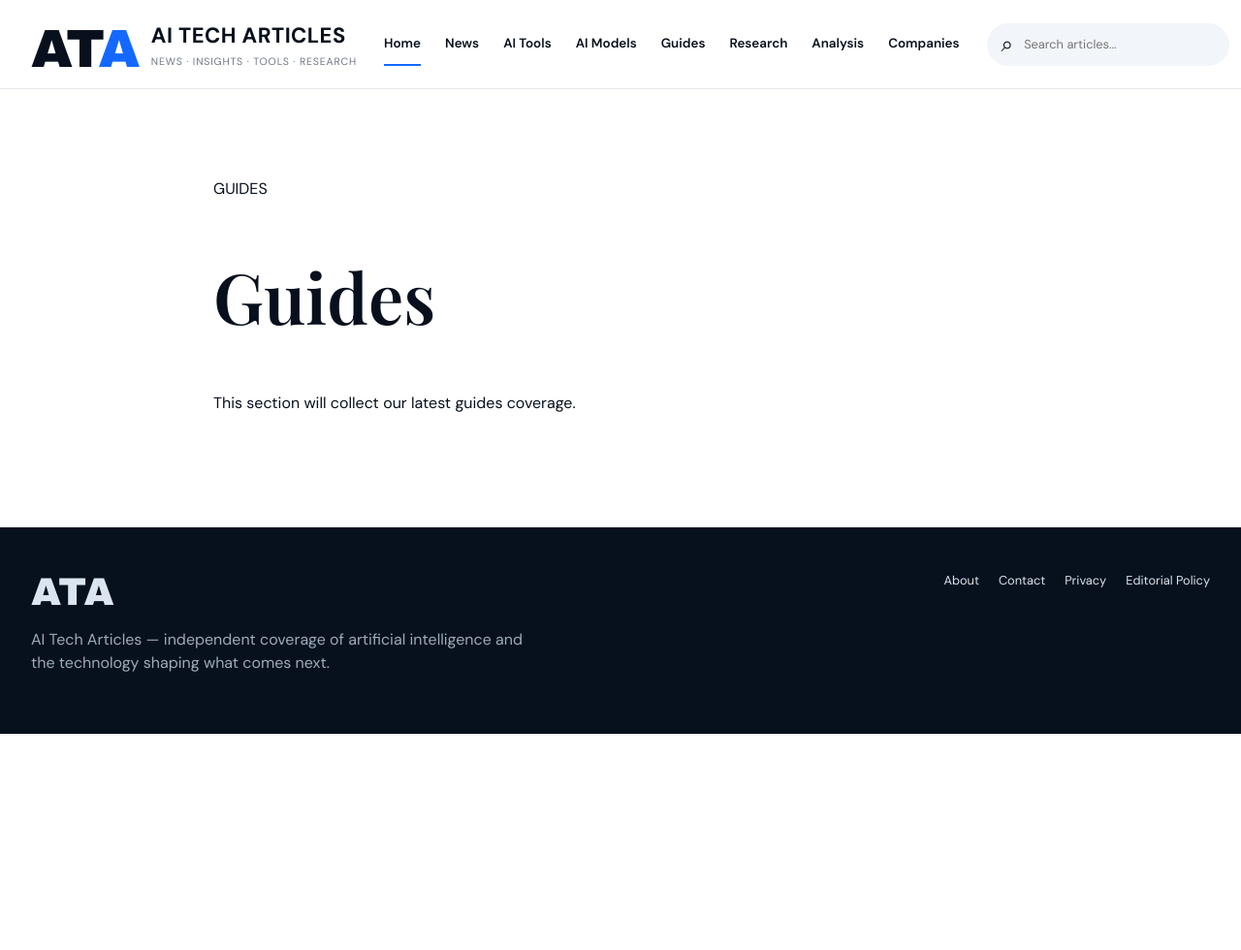
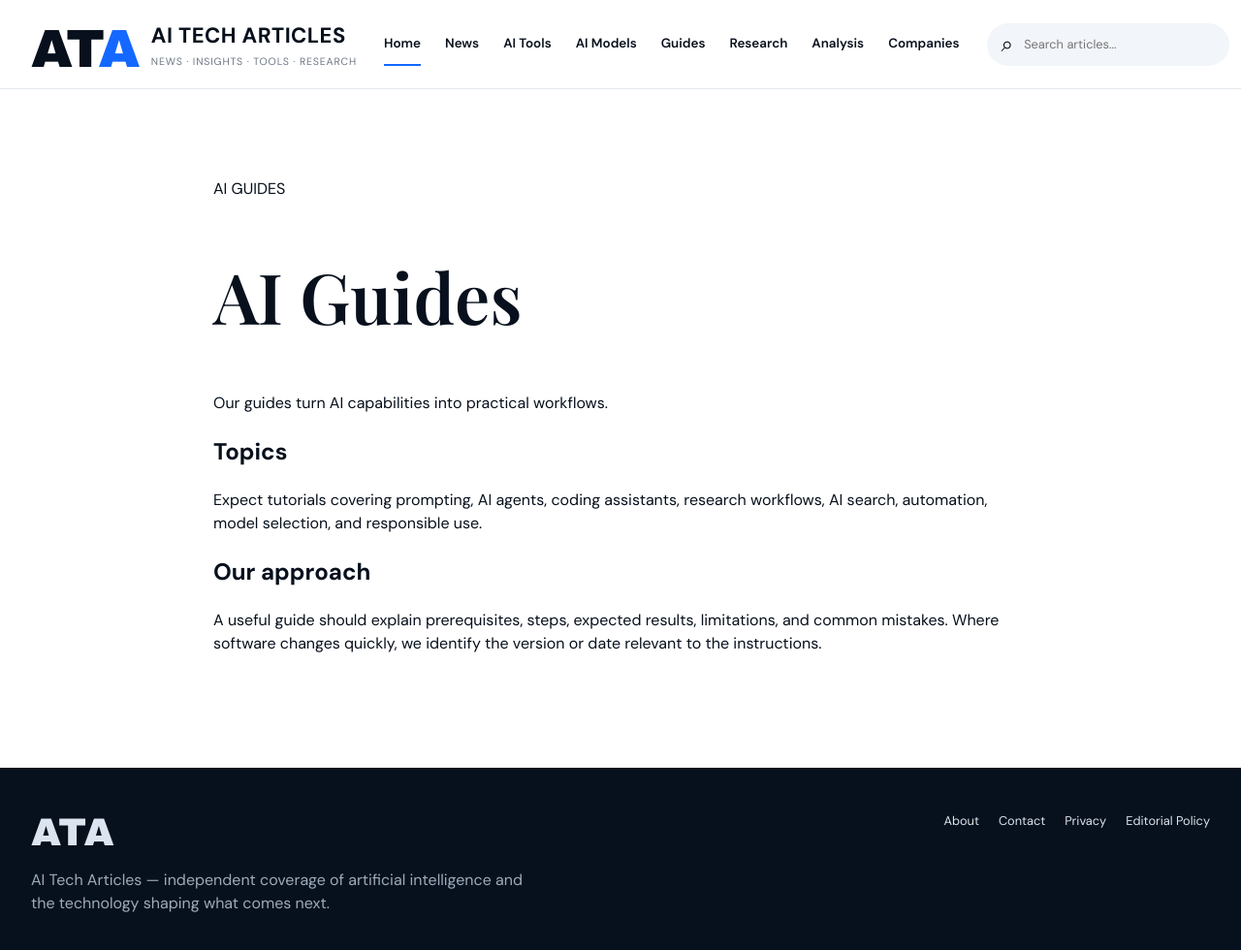
Before and after one commit to todaysnewsai/ChatGPTScope, a Jekyll site: the page built from guides/index.md, in a window 1280 px wide and 1005 px high. Shown: the top 980 px of the window at 97% size. Built offline with Jekyll 4.4.1, drawn with Linux system fonts in a browser that asks for light colours.

Commit message:
Expand AI Guides page

```diff
--- a/guides/index.md
+++ b/guides/index.md
@@ -1,17 +1,14 @@
 ---
 layout: page
-title: Guides
-permalink: /guides/
+title: "AI Guides"
 ---
-<p>This section will collect our latest guides coverage.</p>
 
-<div class="post-list">
-{% assign items = site.posts | where_exp: "post", "post.categories contains 'guides'" %}
-{% for post in items %}
-<article class="post-card">
-  <p class="meta">{{ post.date | date: "%B %-d, %Y" }}</p>
-  <h3><a href="{{ post.url | relative_url }}">{{ post.title }}</a></h3>
-  {% if post.description %}<p>{{ post.description }}</p>{% endif %}
-</article>
-{% endfor %}
-</div>
+Our guides turn AI capabilities into practical workflows.
+
+## Topics
+
+Expect tutorials covering prompting, AI agents, coding assistants, research workflows, AI search, automation, model selection, and responsible use.
+
+## Our approach
+
+A useful guide should explain prerequisites, steps, expected results, limitations, and common mistakes. Where software changes quickly, we identify the version or date relevant to the instructions.
```
